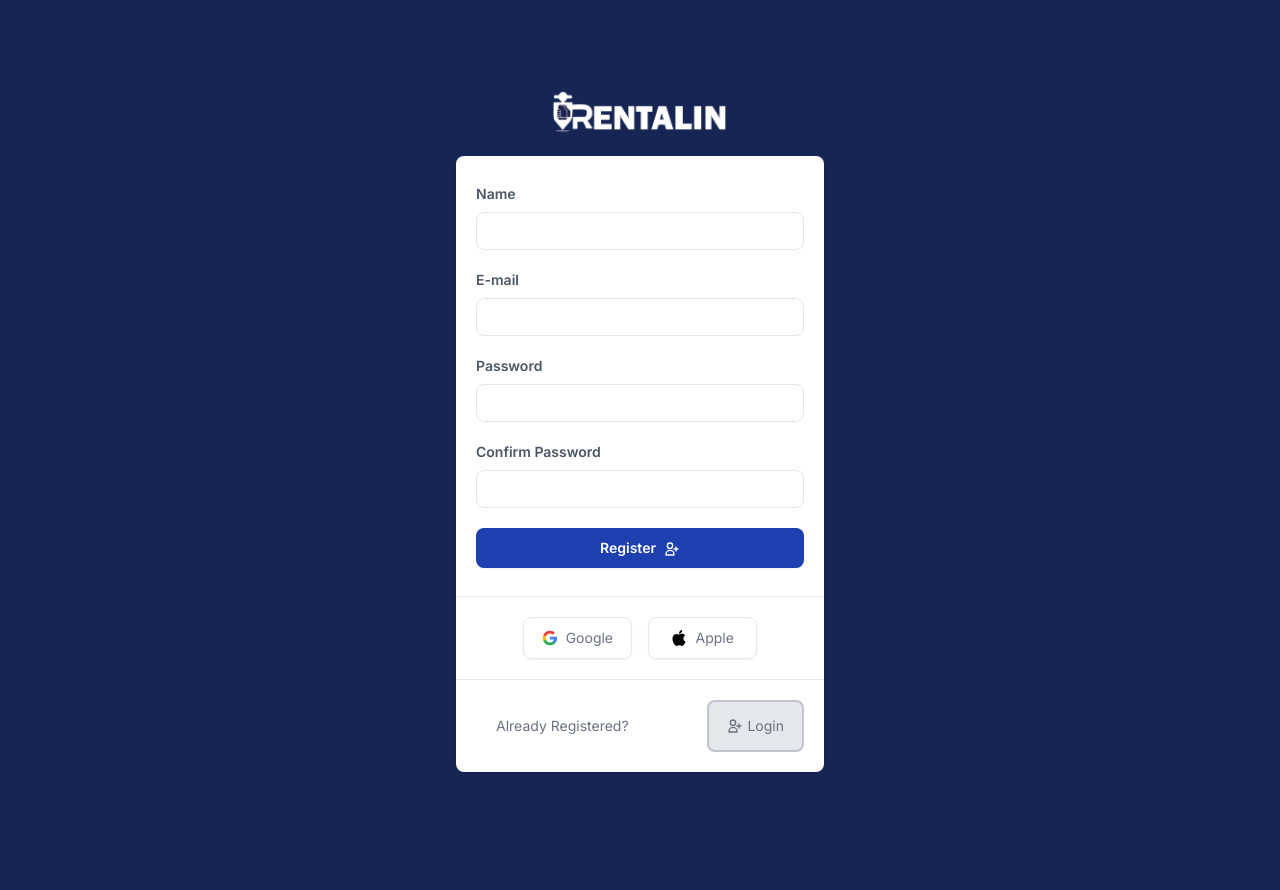
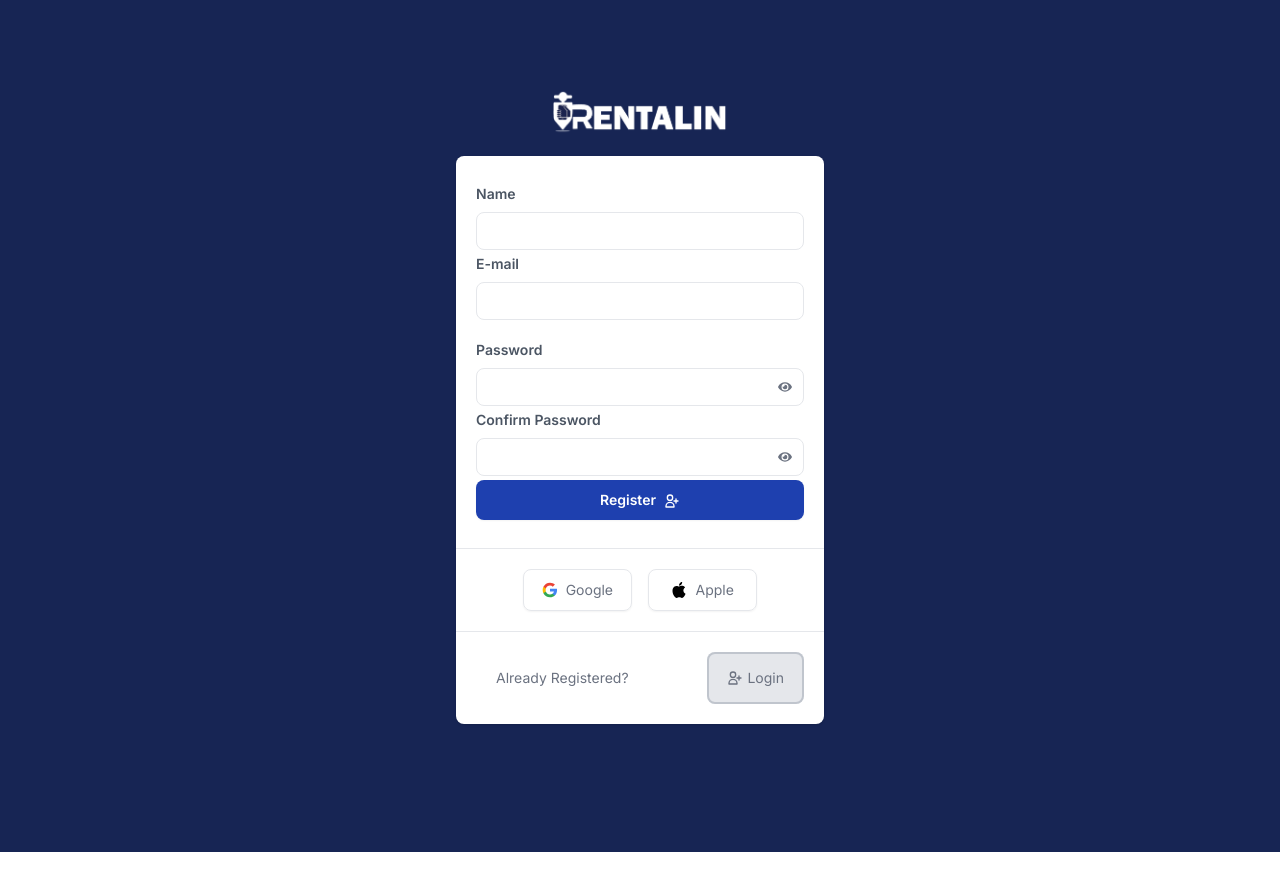
Before and after one commit to rentalin-oke/rentalin-oke, a Next.js app: page /auth/login in a window 1280 px wide. Both pictures are taken after a click on the button "Register". Shown: the top 890 px of the page. After the commit the page ends 852 px from the top, so only its background shows below. Built offline with nearby package versions, Linux system fonts and the light colour scheme.

Commit message:
Login form patch v.1

```diff
--- a/package.json
+++ b/package.json
@@ -20,6 +20,7 @@
     "postcss": "8.4.45",
     "react": "18.3.1",
     "react-dom": "18.3.1",
+    "react-icons": "^5.3.0",
     "tailwindcss": "3.4.10",
     "typescript": "5.6.2"
   }
--- a/src/app/auth/login/page.tsx
+++ b/src/app/auth/login/page.tsx
@@ -1,14 +1,57 @@
-"use client";
 "use client";
 
 import { useState } from "react";
 import { motion, AnimatePresence } from "framer-motion";
+import { FaEye, FaEyeSlash } from "react-icons/fa";
 
 export default function Login() {
   const [isLogin, setIsLogin] = useState(true);
+  const [showPassword, setShowPassword] = useState(false);
+  const [showConfirmPassword, setShowConfirmPassword] = useState(false);
+  const [name, setName] = useState("");
+  const [password, setPassword] = useState("");
+  const [confirmPassword, setConfirmPassword] = useState("");
+  const [nameError, setNameError] = useState("");
+  const [passwordError, setPasswordError] = useState("");
+  const [confirmPasswordError, setConfirmPasswordError] = useState("");
 
   const toggleForm = () => {
     setIsLogin(!isLogin);
+  };
+
+  const togglePasswordVisibility = () => {
+    setShowPassword(!showPassword);
+  };
+
+  const toggleConfirmPasswordVisibility = () => {
+    setShowConfirmPassword(!showConfirmPassword);
+  };
+
+  const validateName = (value: string) => {
+    if (/[0-9!@#$%^&*(),.?":{}|<>]/.test(value)) {
+      setNameError("Names cannot contain numbers or special characters.");
+    } else {
+      setNameError("");
+    }
+    setName(value);
+  };
+
+  const validatePassword = (value: string) => {
+    if (value.length < 6) {
+      setPasswordError("Password must be at least 6 characters");
+    } else {
+      setPasswordError("");
+    }
+    setPassword(value);
+  };
+
+  const validateConfirmPassword = (value: string) => {
+    if (value !== password) {
+      setConfirmPasswordError("Password does not match");
+    } else {
+      setConfirmPasswordError("");
+    }
+    setConfirmPassword(value);
   };
 
   const variants = {
@@ -45,8 +88,8 @@
               animate="center"
               exit="exit"
               transition={{
-                rotateY: { type: "spring", stiffness: 100 },
-                opacity: { duration: 0.2 },
+                rotateY: { type: "spring", stiffness: 200, damping: 20 },
+                opacity: { duration: 0.1 },
               }}
             >
               <div className="px-5 py-7">
@@ -62,10 +105,23 @@
                     <label className="font-semibold text-sm text-gray-600 pb-1 block">
                       Password
                     </label>
+                    <div className="relative">
                       <input
-                      type="password"
-                      className="border rounded-lg px-3 py-2 mt-1 mb-5 text-sm w-full"
+                        type={showPassword ? "text" : "password"}
+                        className="border rounded-lg px-3 py-2 mt-1 mb-5 text-sm w-full pr-10"
                       />
+                      <button
+                        type="button"
+                        className="absolute inset-y-0 right-0 pr-3 flex items-center justify-center text-sm leading-5"
+                        onClick={togglePasswordVisibility}
+                      >
+                        {showPassword ? (
+                          <FaEyeSlash className="text-gray-500" />
+                        ) : (
+                          <FaEye className="text-gray-500" />
+                        )}
+                      </button>
+                    </div>
                     <button
                       type="button"
                       className="transition duration-200 bg-blue-800 hover:bg-blue-950 focus:bg-blue-700 focus:shadow-sm focus:ring-4 focus:ring-blue-500 focus:ring-opacity-50 text-white w-full py-2.5 rounded-lg text-sm shadow-sm hover:shadow-md font-semibold text-center inline-block"
@@ -94,8 +150,13 @@
                     </label>
                     <input
                       type="text"
-                      className="border rounded-lg px-3 py-2 mt-1 mb-5 text-sm w-full"
+                      className="border rounded-lg px-3 py-2 mt-1 mb-1 text-sm w-full"
+                      value={name}
+                      onChange={(e) => validateName(e.target.value)}
                     />
+                    {nameError && (
+                      <p className="text-red-500 text-xs mb-3">{nameError}</p>
+                    )}
                     <label className="font-semibold text-sm text-gray-600 pb-1 block">
                       E-mail
                     </label>
@@ -106,17 +167,59 @@
                     <label className="font-semibold text-sm text-gray-600 pb-1 block">
                       Password
                     </label>
+                    <div className="relative">
                       <input
-                      type="password"
-                      className="border rounded-lg px-3 py-2 mt-1 mb-5 text-sm w-full"
+                        type={showPassword ? "text" : "password"}
+                        className="border rounded-lg px-3 py-2 mt-1 mb-1 text-sm w-full"
+                        value={password}
+                        onChange={(e) => validatePassword(e.target.value)}
                       />
+                      <button
+                        type="button"
+                        className="absolute inset-y-0 right-0 pr-3 flex items-center text-sm leading-5"
+                        onClick={togglePasswordVisibility}
+                      >
+                        {showPassword ? (
+                          <FaEyeSlash className="text-gray-500" />
+                        ) : (
+                          <FaEye className="text-gray-500" />
+                        )}
+                      </button>
+                    </div>
+                    {passwordError && (
+                      <p className="text-red-500 text-xs mb-3">
+                        {passwordError}
+                      </p>
+                    )}
                     <label className="font-semibold text-sm text-gray-600 pb-1 block">
                       Confirm Password
                     </label>
+                    <div className="relative">
                       <input
-                      type="password"
-                      className="border rounded-lg px-3 py-2 mt-1 mb-5 text-sm w-full"
+                        type={showConfirmPassword ? "text" : "password"}
+                        className="border rounded-lg px-3 py-2 mt-1 mb-1 text-sm w-full"
+                        value={confirmPassword}
+                        onChange={(e) =>
+                          validateConfirmPassword(e.target.value)
+                        }
                       />
+                      <button
+                        type="button"
+                        className="absolute inset-y-0 right-0 pr-3 flex items-center text-sm leading-5"
+                        onClick={toggleConfirmPasswordVisibility}
+                      >
+                        {showConfirmPassword ? (
+                          <FaEyeSlash className="text-gray-500" />
+                        ) : (
+                          <FaEye className="text-gray-500" />
+                        )}
+                      </button>
+                    </div>
+                    {confirmPasswordError && (
+                      <p className="text-red-500 text-xs mb-3">
+                        {confirmPasswordError}
+                      </p>
+                    )}
                     <button
                       type="button"
                       className="transition duration-200 bg-blue-800 hover:bg-blue-950 focus:bg-blue-700 focus:shadow-sm focus:ring-4 focus:ring-blue-500 focus:ring-opacity-50 text-white w-full py-2.5 rounded-lg text-sm shadow-sm hover:shadow-md font-semibold text-center inline-block"
@@ -176,8 +279,15 @@
                 type="button"
                 className="transition duration-200 border border-gray-200 text-gray-500 w-1/3 py-2.5 rounded-lg text-sm shadow-sm hover:shadow-md font-normal text-center inline-block flex items-center justify-center"
               >
-                <svg className="w-4 h-4 mr-2" viewBox="0 0 24 24" xmlns="http://www.w3.org/2000/svg">
-                  <path d="M12.152 6.896c-.948 0-2.415-1.078-3.96-1.04-2.04.027-3.91 1.183-4.961 3.014-2.117 3.675-.546 9.103 1.519 12.09 1.013 1.454 2.208 3.09 3.792 3.039 1.52-.065 2.09-.987 3.935-.987 1.831 0 2.35.987 3.96.948 1.637-.026 2.676-1.48 3.676-2.948 1.156-1.688 1.636-3.325 1.662-3.415-.039-.013-3.182-1.221-3.22-4.857-.026-3.04 2.48-4.494 2.597-4.559-1.429-2.09-3.623-2.324-4.39-2.376-2-.156-3.675 1.09-4.61 1.09zM15.53 3.83c.843-1.012 1.4-2.427 1.245-3.83-1.207.052-2.662.805-3.532 1.818-.78.896-1.454 2.338-1.273 3.714 1.338.104 2.715-.688 3.559-1.701" fill="#000000"/>
+                <svg
+                  className="w-4 h-4 mr-2"
+                  viewBox="0 0 24 24"
+                  xmlns="http://www.w3.org/2000/svg"
+                >
+                  <path
+                    d="M12.152 6.896c-.948 0-2.415-1.078-3.96-1.04-2.04.027-3.91 1.183-4.961 3.014-2.117 3.675-.546 9.103 1.519 12.09 1.013 1.454 2.208 3.09 3.792 3.039 1.52-.065 2.09-.987 3.935-.987 1.831 0 2.35.987 3.96.948 1.637-.026 2.676-1.48 3.676-2.948 1.156-1.688 1.636-3.325 1.662-3.415-.039-.013-3.182-1.221-3.22-4.857-.026-3.04 2.48-4.494 2.597-4.559-1.429-2.09-3.623-2.324-4.39-2.376-2-.156-3.675 1.09-4.61 1.09zM15.53 3.83c.843-1.012 1.4-2.427 1.245-3.83-1.207.052-2.662.805-3.532 1.818-.78.896-1.454 2.338-1.273 3.714 1.338.104 2.715-.688 3.559-1.701"
+                    fill="#000000"
+                  />
                 </svg>
                 Apple
               </button>
@@ -229,7 +339,9 @@
                       d="M18 9v3m0 0v3m0-3h3m-3 0h-3m-2-5a4 4 0 11-8 0 4 4 0 018 0zM3 20a6 6 0 0112 0v1H3v-1z"
                     />
                   </svg>
-                  <span className="inline-block ml-1">{isLogin ? "Register" : "Login"}</span>
+                  <span className="inline-block ml-1">
+                    {isLogin ? "Register" : "Login"}
+                  </span>
                 </button>
               </div>
             </div>
```
Also changed, not shown: 1 other file (tests, documents, lock files or other folders). Lines whose indentation alone changed are shown as unchanged.
